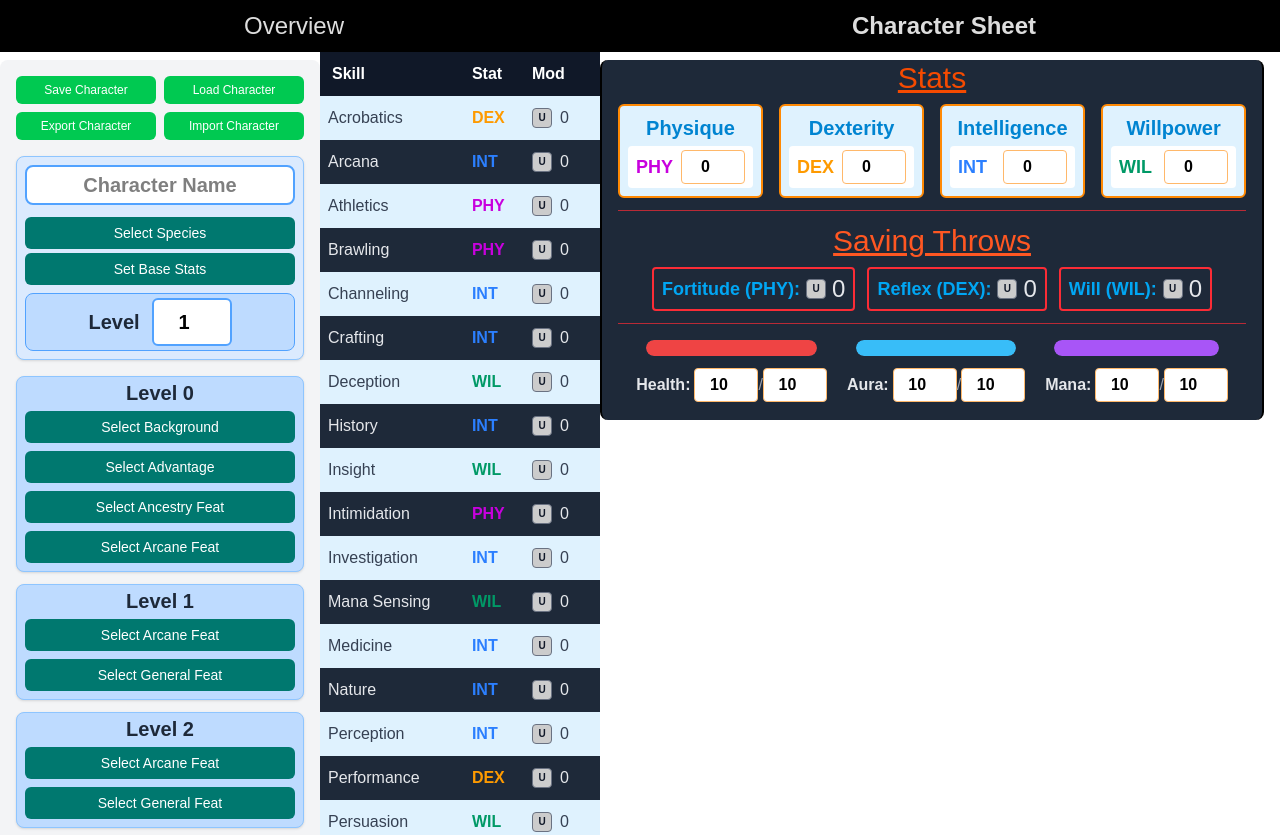
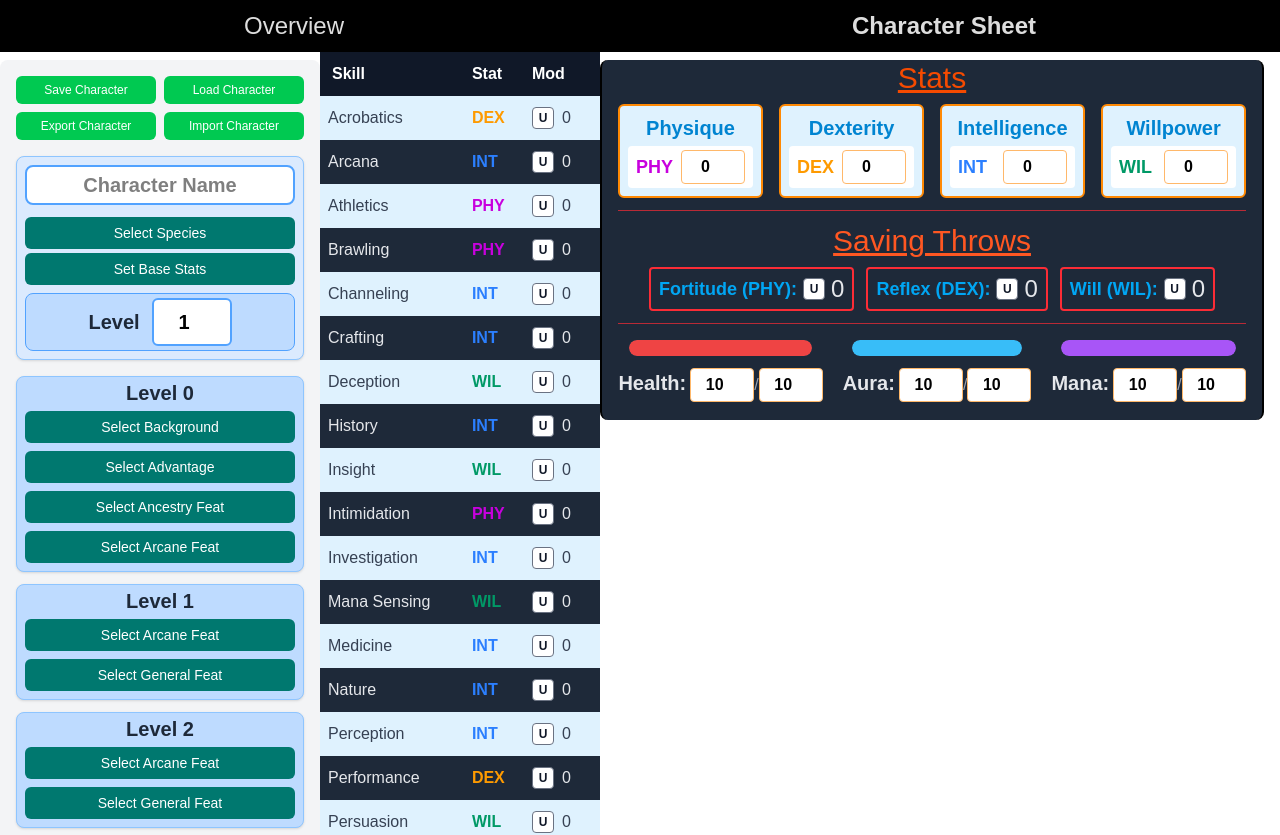
Before and after one commit to Acasez/kastorixv2, a React (Vite) app: page /characterSheet in a window 1280 px wide. Shown: the top 835 px of the page. Built offline with nearby package versions, Linux system fonts and the light colour scheme.

Commit message:
Stylish core stat display

```diff
--- a/src/components/CharacterSheet/ProficiencyMarker.tsx
+++ b/src/components/CharacterSheet/ProficiencyMarker.tsx
@@ -60,7 +60,7 @@ export default function ProficiencyMarker({
       onContextMenu={retreat}
       title={`${skillName}: ${currentTier.fullName} (right-click or Shift+click to decrease)`}
       aria-label={`${skillName} proficiency: ${currentTier.fullName}`}
-      className="inline-flex h-5 w-5 cursor-pointer select-none items-center justify-center rounded border border-gray-500 text-[10px] font-bold text-gray-900"
+      className="inline-flex h-5.5 w-5.5 cursor-pointer select-none items-center justify-center rounded border border-gray-500 text-[12px] font-bold text-gray-900"
       style={{ backgroundColor: currentTier.color }}
     >
       {currentTier.name}
--- a/src/components/CharacterSheet/TrackBar.tsx
+++ b/src/components/CharacterSheet/TrackBar.tsx
@@ -29,7 +29,7 @@ export default function TrackBar({
         />
       </div>
       <div>
-        <span className="font-bold text-gray-200 pr-1">{label}:</span>
+        <span className="font-bold text-gray-200 pr-1 text-xl">{label}:</span>
         <NumberInput
           value={track.current}
           min={0}
--- a/src/constants/Proficiency.ts
+++ b/src/constants/Proficiency.ts
@@ -17,7 +17,7 @@ export type Proficiency = {
 };
 
 export const PROFICIENCY_LEVELS: Proficiency[] = [
-  { name: "U", bonus: 0, fullName: "Untrained", color: "#cccccc" },
+  { name: "U", bonus: 0, fullName: "Untrained", color: "#ffffff" },
   { name: "T", bonus: 2, fullName: "Trained", color: "#47d147" },
   { name: "E", bonus: 4, fullName: "Expert", color: "#66b3ff" },
   { name: "M", bonus: 6, fullName: "Master", color: "#cc66ff" },
```
